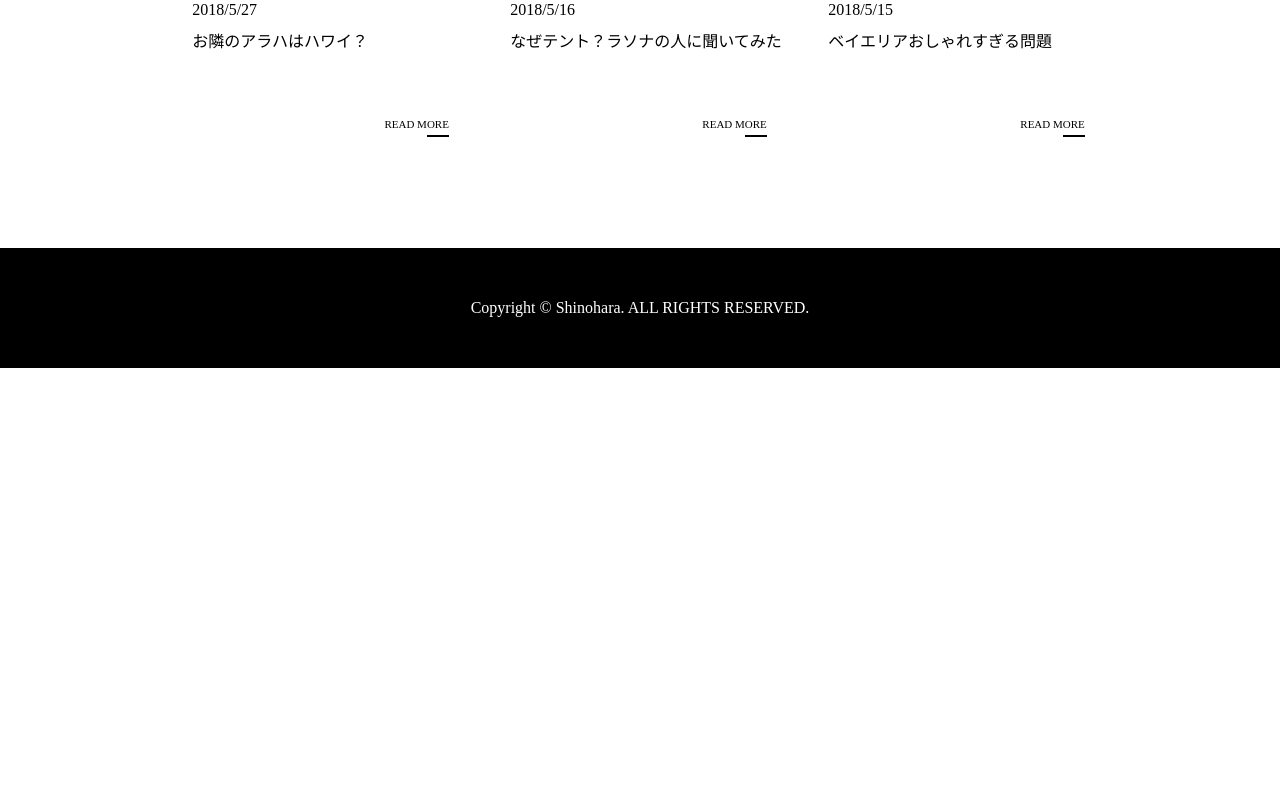
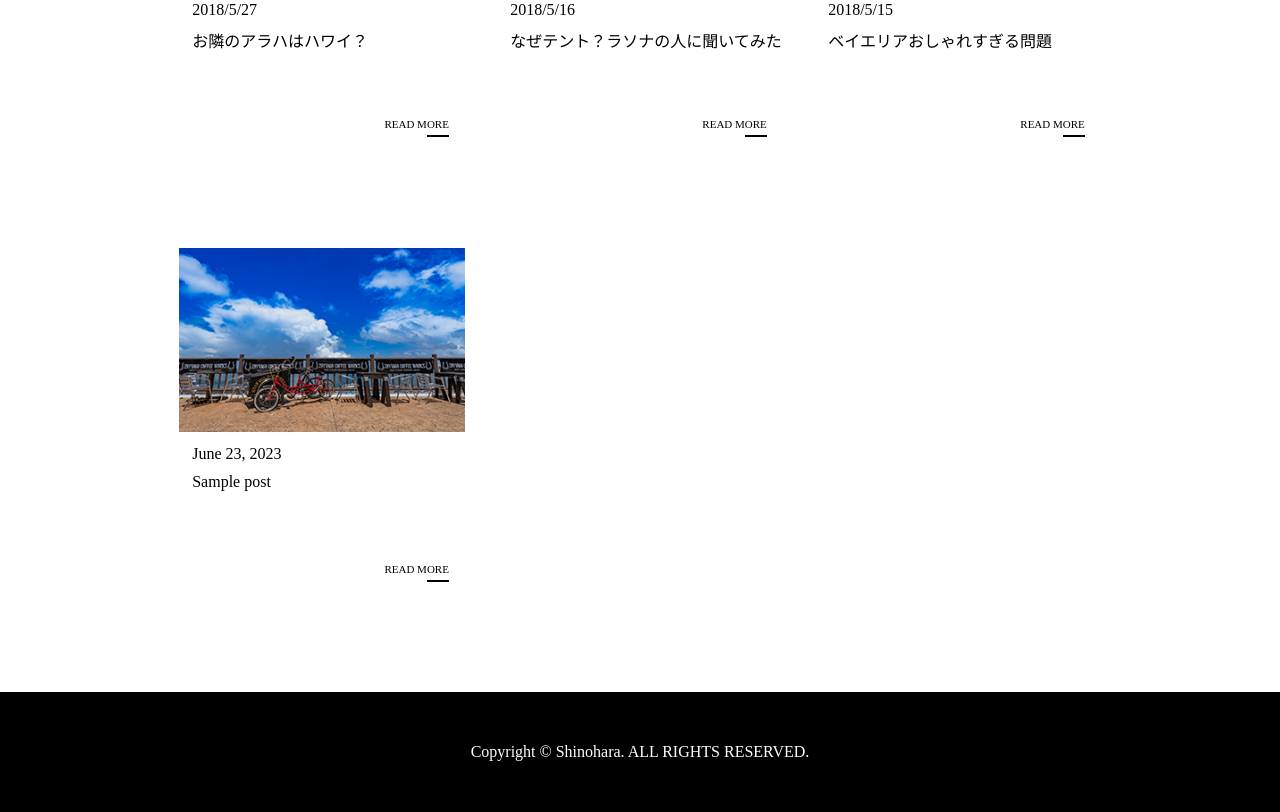
Before and after one commit to ironim31/OJT02, a WordPress theme: template index.php in a window 1280 px wide. Shown: the part 1376-2188 px from the top of the page. Before the commit the page ends 1744 px from the top, so only its background shows below. Run offline with PHP 8.4 and a stand-in for WordPress, Linux system fonts and the light colour scheme; the site name, menu and one post (Sample post) are stand-ins, and other content is empty.

Commit message:
記事取得のループ化(まだ途中)

```diff
--- a/index.php
+++ b/index.php
@@ -56,6 +56,21 @@
             <span>READ MORE <p id="line"></p></span>
         </div>
 
+        <!-- メインループ(記事の取得) -->
+        <?php if ( have_posts() ) : ?>
+            <?php while ( have_posts() ) : the_post(); ?>
+            <div class="box">
+                <img src="<?php echo get_template_directory_uri(); ?>/assets/img/post_img_6.png" alt="">
+                <div class="description">
+                    <p><?php the_date(); ?></p>
+                    <h3><?php the_title(); ?></h3>
+                </div>
+                <span>READ MORE <p id="line"></p></span>
+            </div>
+                <?php endwhile; else : ?>
+                    <p>投稿がありません</p>
+                <?php endif; ?>
+
 </section>
 </div>
 
```
